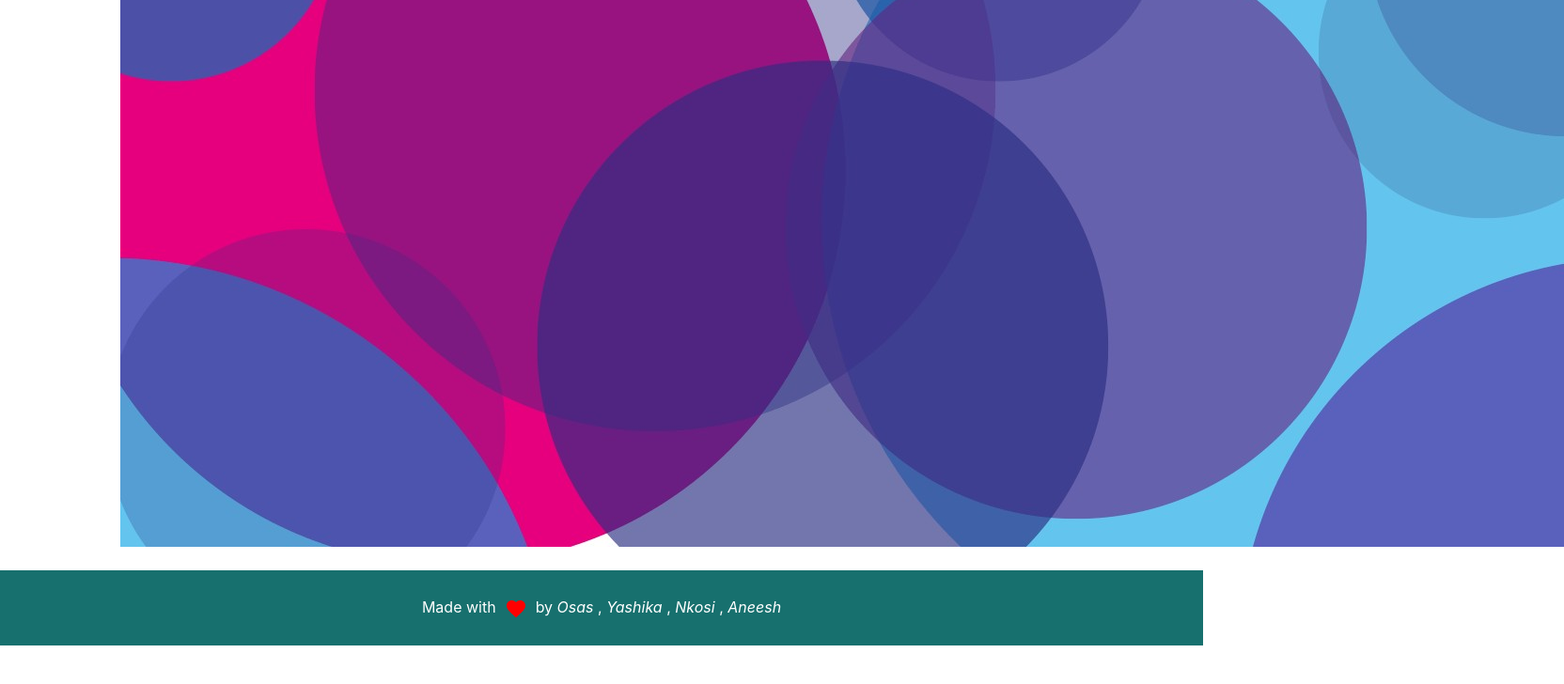
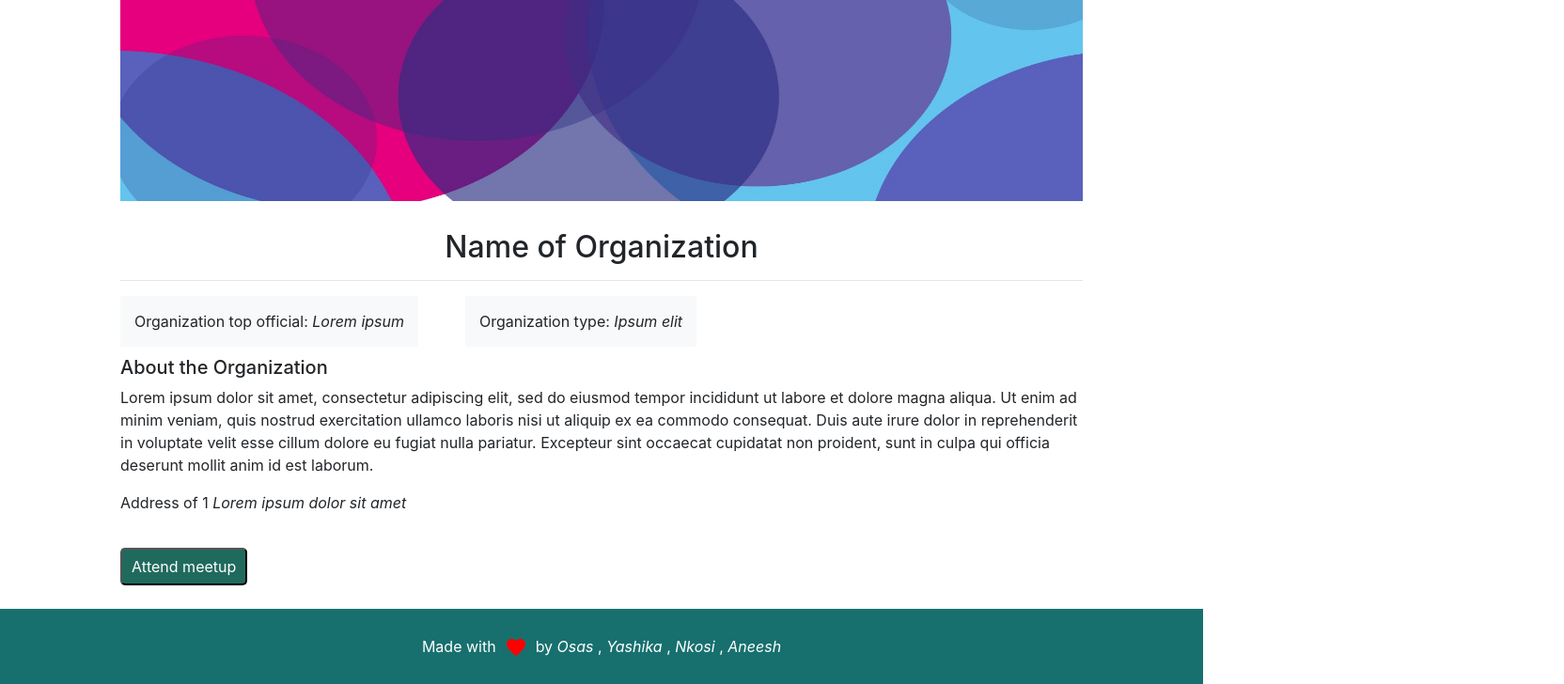
Before and after one commit to Social-Do-Gooders/localy, a React (Create React App) app in the folder client/social-good/: page /1/1 in a window 1280 px wide. Shown: the part 267-995 px from the top of the page at 94% size, 1664 px wide, since content can reach past the window. Before the commit the page ends 954 px from the top, so only its background shows below. Built offline with nearby package versions, Linux system fonts and the light colour scheme.

Commit message:
Add details to item component

```diff
--- a/client/social-good/src/components/App.js
+++ b/client/social-good/src/components/App.js
@@ -9,6 +9,7 @@ import '../css/general.css';
 import '../css/grid.css';
 import '../css/home.css';
 import '../css/utils.css';
+import '../css/item.css';
 
 function App() {
   return (
--- a/client/social-good/src/components/home/FeatureIntroGrid.js
+++ b/client/social-good/src/components/home/FeatureIntroGrid.js
@@ -45,7 +45,7 @@ function FeatureIntroGrid({feature, altText, btnText}){
             <p className='intro-grid-img-content'>Name of object</p>
           </div>)}
         </div>
-        <button type="button" className="intro-btn" onClick={handleOnClick}>{btnText}</button>
+        <button type="button" className="app-btn" onClick={handleOnClick}>{btnText}</button>
       </div>
     </div>
   );
--- a/client/social-good/src/components/item/Item.js
+++ b/client/social-good/src/components/item/Item.js
@@ -1,25 +1,46 @@
+import {useParams} from 'react-router-dom';
 import placeholder1 from '../../images/carousel/placeholder1.jpg';
 
 function Item(){
 
+  const {feature} = useParams();
+  const dummyAddress = 'Lorem ipsum dolor sit amet';
+  const tag = 'Ipsum elit';
+  const owner = 'Lorem ipsum';
+
+  let action;
+
+  if(feature === 'business'){
+    action = 'Fund organization';
+  }else{
+    action = 'Attend meetup';
+  }
+
   return(
-    <div className='app-container'>
-      <img src={placeholder1} alt='dummy'/>
+    <div className='app-container item'>
+      <img src={placeholder1} alt='dummy' />
+      <h2>Name of Organization</h2>
+      <hr />
+
+      <div className='item-pill-group'>
+        <div className='bg-light item-pill'>Organization top official: <em>{owner}</em></div>
+        <div className='bg-light item-pill'>Organization type: <em>{tag}</em></div>
+      </div>
+
+      <h5>About the Organization</h5>
+      <p>
+        Lorem ipsum dolor sit amet, consectetur adipiscing elit, sed do eiusmod tempor incididunt ut labore et dolore magna aliqua.
+        Ut enim ad minim veniam, quis nostrud exercitation ullamco laboris nisi ut aliquip ex ea commodo consequat.
+        Duis aute irure dolor in reprehenderit in voluptate velit esse cillum dolore eu fugiat nulla pariatur.
+        Excepteur sint occaecat cupidatat non proident, sunt in culpa qui officia deserunt mollit anim id est laborum.
+      </p>
+
+      <p>Address of {feature} <em>{dummyAddress}</em></p>
+
+      <button type="button" className='app-btn'>{action}</button>
 
     </div>
   )
 }
 
 export default Item;
-
-/*
-business image
-name of business
-details about business
-address of business
-who owns the business
-business tag
-
-
-
-*/
--- a/client/social-good/src/css/general.css
+++ b/client/social-good/src/css/general.css
@@ -37,3 +37,12 @@ div::-webkit-scrollbar-thumb {
   margin-bottom: 80px;
   margin-top: 50px;
 }
+
+.app-btn{
+  margin-top: 20px;
+  height: 40px;
+  background-color: #206a5d;
+  color: white;
+  border-radius: 5px;
+  padding: 0 10px;
+}
--- a/client/social-good/src/css/home.css
+++ b/client/social-good/src/css/home.css
@@ -57,14 +57,6 @@
   display: flex;
   overflow: auto;
 }
-.intro-btn{
-  margin-top: 20px;
-  height: 40px;
-  background-color: #206a5d;
-  color: white;
-  border-radius: 5px;
-  padding: 0 10px;
-}
 .intro-btn:hover{
   background-color: #065446;
 }
--- /dev/null
+++ b/client/social-good/src/css/item.css
@@ -0,0 +1,18 @@
+/* Item component */
+.item h2{
+  text-align: center;
+  margin-top: 30px;
+}
+.item img{
+  width: 100%;
+  height: 50vh;
+}
+.item-pill-group{
+  display: flex;
+  justify-content: flex-start;
+}
+.item-pill{
+  margin-right: 50px;
+  padding: 15px;
+  margin-bottom: 10px;
+}
```
Also changed, not shown: 1 other file (tests, documents, lock files or other folders).
